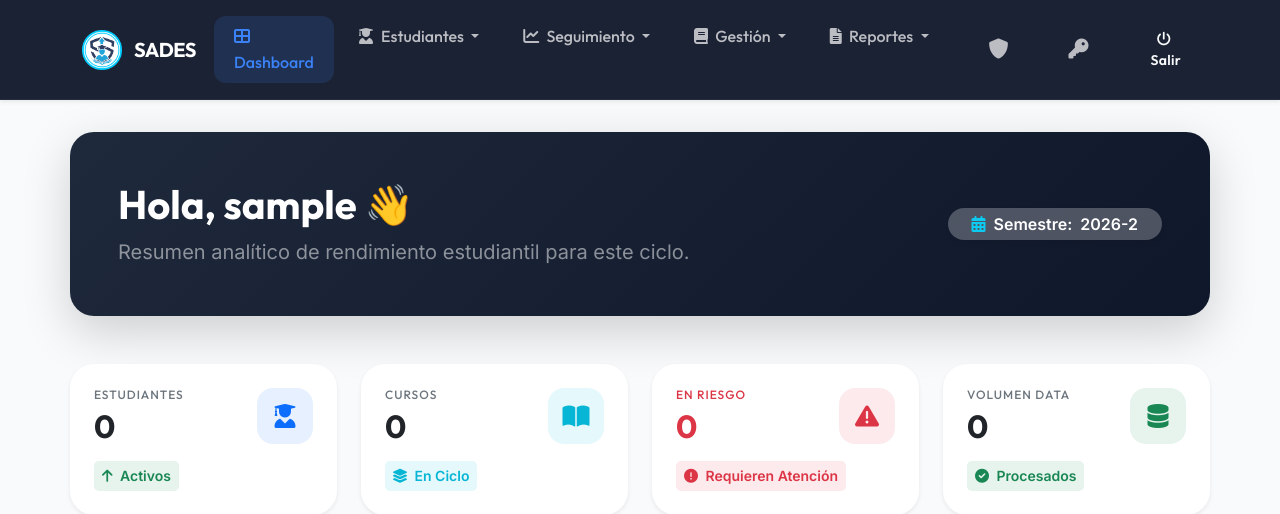
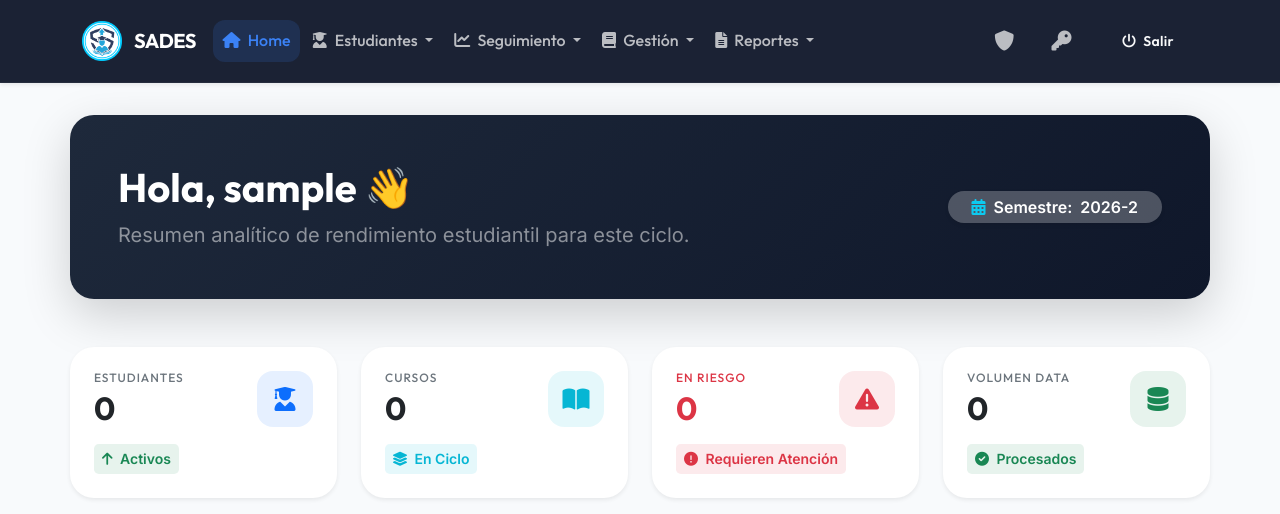
Before and after one commit to Johnmn007/modulador, a Flask app: page /dashboard/index in a window 1280 px wide. Shown: the top 514 px of the page. Run offline with Flask 3, Linux system fonts and the light colour scheme; the visitor is signed in with stand-in values (Sample User, id 1); data that the repository does not hold is empty; some libraries are stand-ins or nearby versions.

Commit message:
fix(ui): rename dashboard to home and reduce navbar spacing

```diff
--- a/app/static/base/base.css
+++ b/app/static/base/base.css
@@ -114,10 +114,10 @@ main.container {
     font-family: 'Outfit', sans-serif;
     font-weight: 500;
     color: rgba(255, 255, 255, 0.7) !important;
-    padding: 0.5rem 1.25rem !important;
+    padding: 0.5rem 0.6rem !important;
     border-radius: var(--radius-md);
     transition: all 0.3s ease;
-    margin: 0 2px;
+    margin: 0 1px;
 }
 
 .nav-link:hover {
--- a/app/templates/base.html
+++ b/app/templates/base.html
@@ -41,11 +41,10 @@
 
             <div class="collapse navbar-collapse" id="navbarMain">
                 <ul class="navbar-nav me-auto">
-                    <!-- Dashboard -->
                     <li class="nav-item">
                         <a class="nav-link {{ 'active' if request.endpoint == 'dashboard.index' else '' }}"
                            href="{{ url_for('dashboard.index') }}">
-                             <i class="fas fa-th-large me-1"></i> Dashboard
+                             <i class="fas fa-home me-1"></i> Home
                         </a>
                     </li>
 
```
